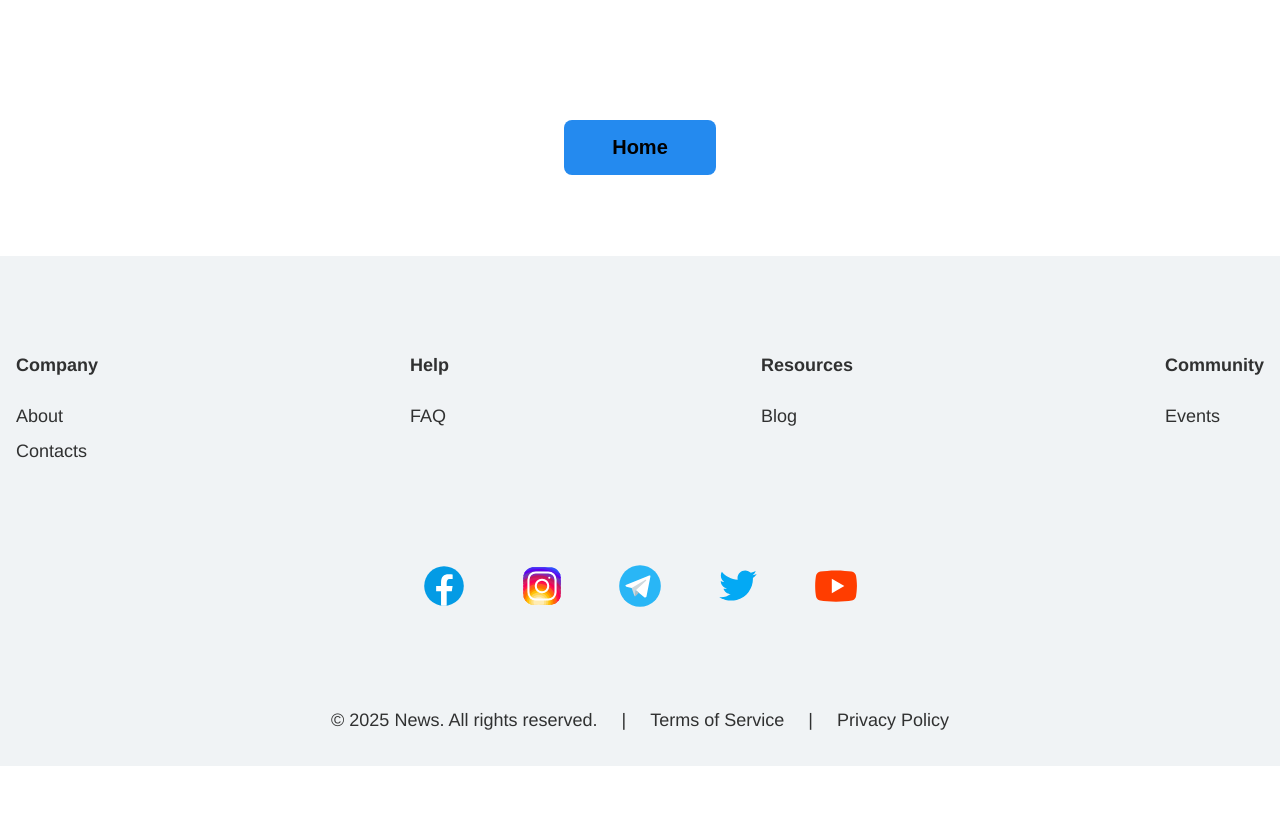
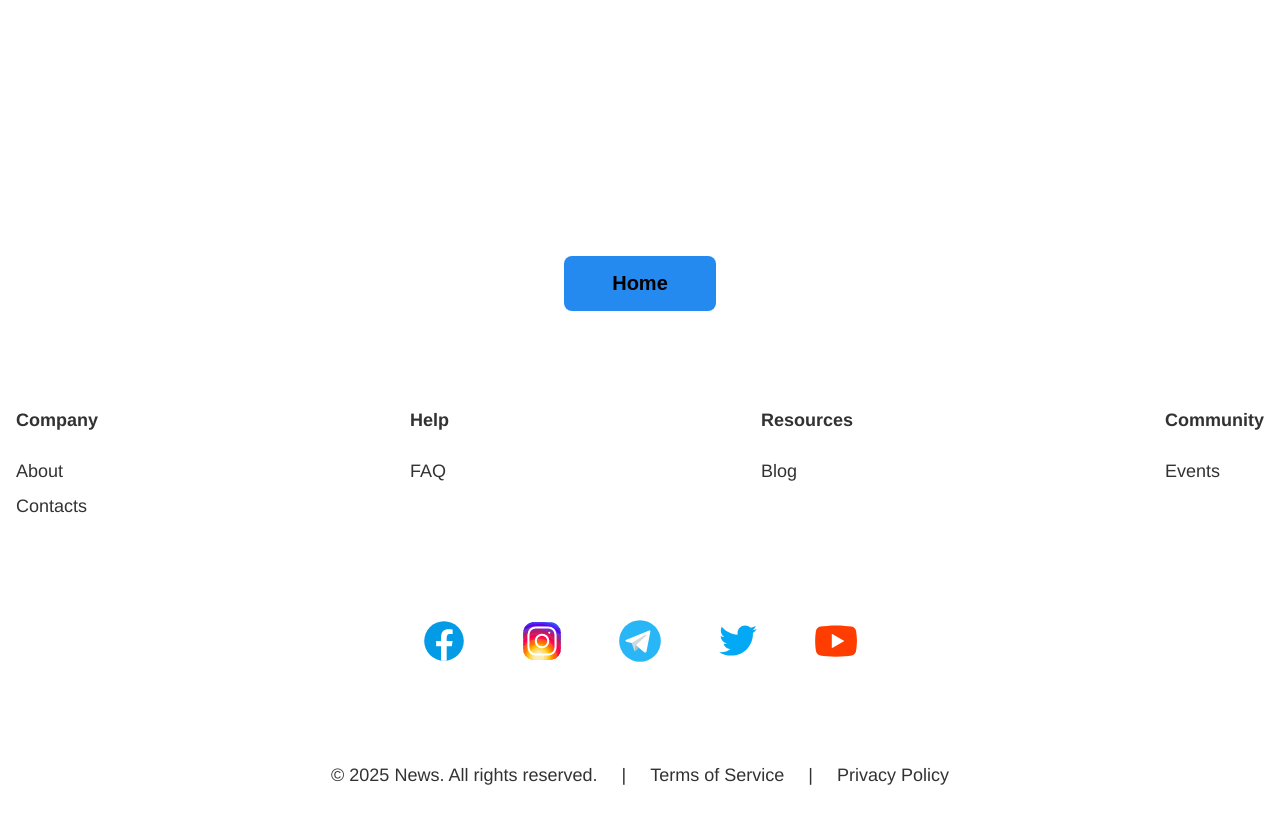
Before and after one commit to anton-lazorenko/News_Website_Pet_Project, a React (Vite) app: page /blog in a window 1280 px wide. Shown: the part 1180-2001 px from the top of the page. Before the commit the page ends 1946 px from the top, so only its background shows below. Built offline with nearby package versions, Linux system fonts and the light colour scheme; no server answers.

Commit message:
Add Layout Component

```diff
--- a/src/App.jsx
+++ b/src/App.jsx
@@ -1,22 +1,19 @@
+import './App.css';
+import { BrowserRouter as Router, Routes, Route } from 'react-router-dom';
 
-import './App.css'
+import Layout from './components/Layout/Layout.jsx';
+import { ModalLogin } from './components/ModalLogin';
+import { Register } from './components/Register';
 
-import { Header } from './components/Header'
-
-import { Footer } from './components/Footer'
-import { ModalLogin } from './components/ModalLogin'
-import { Register } from './components/Register'
-
-import { BrowserRouter as Router, Routes, Route } from 'react-router-dom';
+import { HomePage } from './pages/HomePage';
 import { AboutPage } from './pages/AboutPage';
-import { HomePage } from './pages/HomePage';
 import { FaqPage } from './pages/FaqPage';
 import { ContactsPage } from './pages/ContactsPage';
 import { BlogPage } from './pages/BlogPage';
 import { EventsPage } from './pages/EventsPage';
 
-import { apiUrl } from './constants/constants'
-import { useState, useEffect } from 'react'
+import { apiUrl } from './constants/constants';
+import { useState, useEffect } from 'react';
 
 function App() {
   const [articles, setArticles] = useState([]);
@@ -25,48 +22,51 @@ function App() {
 
   const fetchNews = async (query) => {
     try {
-      const res = await fetch(`${apiUrl}&q=${query}`)
-      const data = await res.json()
-      setArticles(data.results)
-      console.log(data.results)
+      const res = await fetch(`${apiUrl}&q=${query}`);
+      const data = await res.json();
+      setArticles(data.results);
+    } catch (error) {
+      console.error(error);
     }
-    catch (error) {
-      console.error(error)
-    }
-  }
+  };
 
   useEffect(() => {
-    fetchNews(category)
-  }, [category])
+    fetchNews(category);
+  }, [category]);
 
   const openLogin = () => setActiveModal('login');
   const openRegister = () => setActiveModal('register');
   const closeModal = () => setActiveModal(null);
+
   return (
     <Router>
-      <div className='wrapper'>
-        <Header modalOpenHandler={openLogin} setArticles={setArticles} fetchNews={fetchNews} setCategory={setCategory} />
-        <Routes>
-          <Route path="/" element={<HomePage articles={articles} />} />
-          <Route path="/about" element={<AboutPage />} />
-          <Route path="/faq" element={<FaqPage />} />
-          <Route path="/contacts" element={<ContactsPage />} />
-          <Route path="/blog" element={<BlogPage />} />
-          <Route path="/events" element={<EventsPage />} />
-        </Routes>
-      </div>
-      <div className='footer-wrapper'>
-        <Footer />
-      </div>
+      <Routes>
+        <Route
+          path="/"
+          element={
+            <Layout
+              modalOpenHandler={openLogin}
+              setArticles={setArticles}
+              fetchNews={fetchNews}
+              setCategory={setCategory}
+            />
+          }
+        >
+          {/* вложенные маршруты */}
+          <Route index element={<HomePage articles={articles} />} />
+          <Route path="about" element={<AboutPage />} />
+          <Route path="faq" element={<FaqPage />} />
+          <Route path="contacts" element={<ContactsPage />} />
+          <Route path="blog" element={<BlogPage />} />
+          <Route path="events" element={<EventsPage />} />
+        </Route>
+      </Routes>
 
-      {activeModal === 'login' && (
-        <ModalLogin onClose={closeModal} onRegisterClick={openRegister} />
-      )}
-      {activeModal === 'register' && (
-        <Register onClose={closeModal} />
-      )}
+      {/* модалки вне Layout, чтобы перекрывали всё */}
+      {activeModal === 'login' && <ModalLogin onClose={closeModal} onRegisterClick={openRegister} />}
+      {activeModal === 'register' && <Register onClose={closeModal} />}
     </Router>
-  )
+  );
 }
 
-export default App
+export default App;
--- /dev/null
+++ b/src/components/Layout/Layout.jsx
@@ -0,0 +1,20 @@
+import { Outlet } from 'react-router-dom';
+import { Header } from '../Header';
+import { Footer } from '../Footer';
+
+export default function Layout({ modalOpenHandler, articles, setArticles, fetchNews, setCategory }) {
+  return (
+    <div className="wrapper">
+      <Header
+        modalOpenHandler={modalOpenHandler}
+        setArticles={setArticles}
+        fetchNews={fetchNews}
+        setCategory={setCategory}
+      />
+      <main>
+        <Outlet /> {/* сюда подставляются компоненты страниц */}
+      </main>
+      <Footer />
+    </div>
+  );
+}
--- a/src/pages/BlogPage/BlogPage.css
+++ b/src/pages/BlogPage/BlogPage.css
@@ -11,8 +11,3 @@
   width: 100%;
   height: auto;
 }
-
-.goHomeButton {
-  position: absolute;
-  top: 1300px;
-}
--- a/src/pages/EventsPage/EventsPage.css
+++ b/src/pages/EventsPage/EventsPage.css
@@ -11,8 +11,3 @@
   width: 100%;
   max-height: auto;
 }
-
-.goHomeButton {
-  position: absolute;
-  top: 1300px;
-}
```
